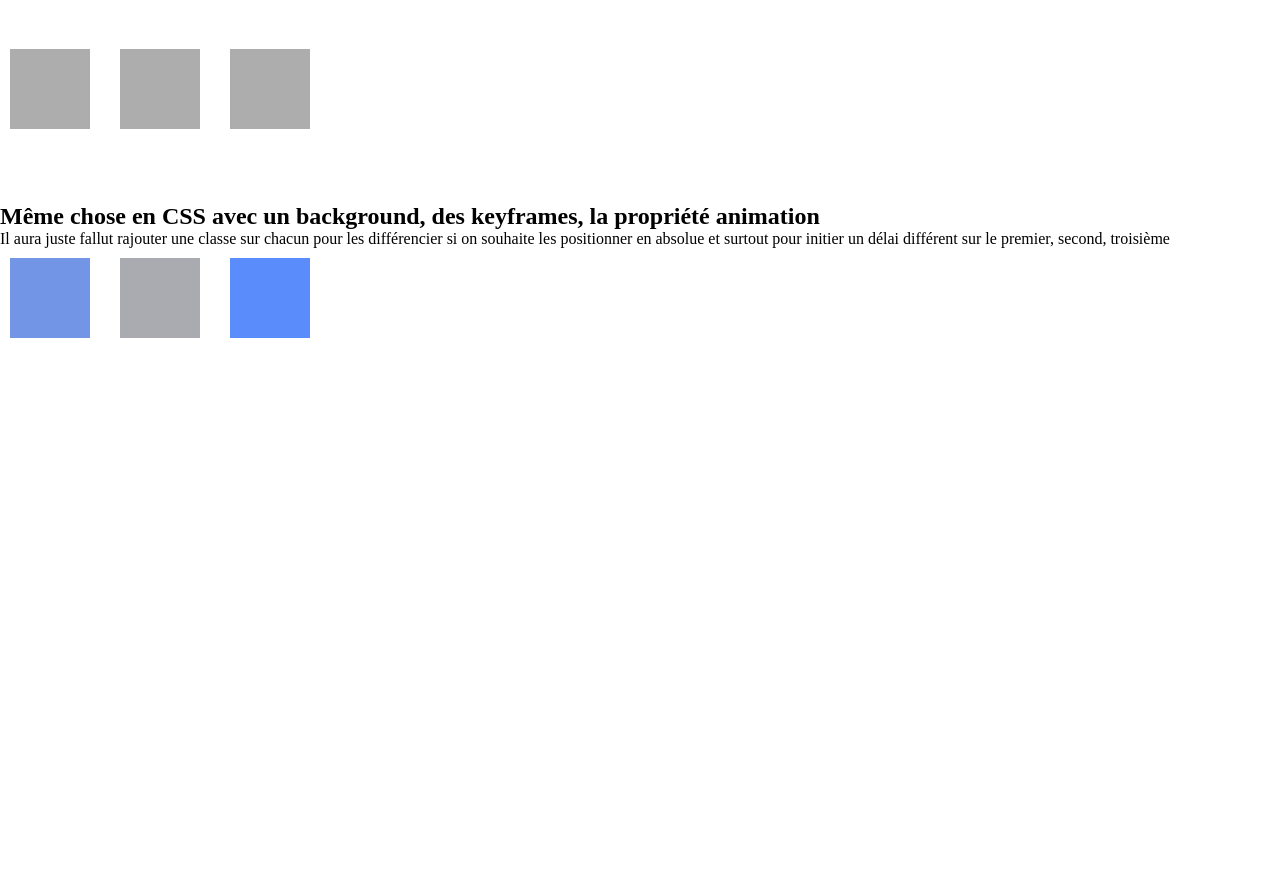
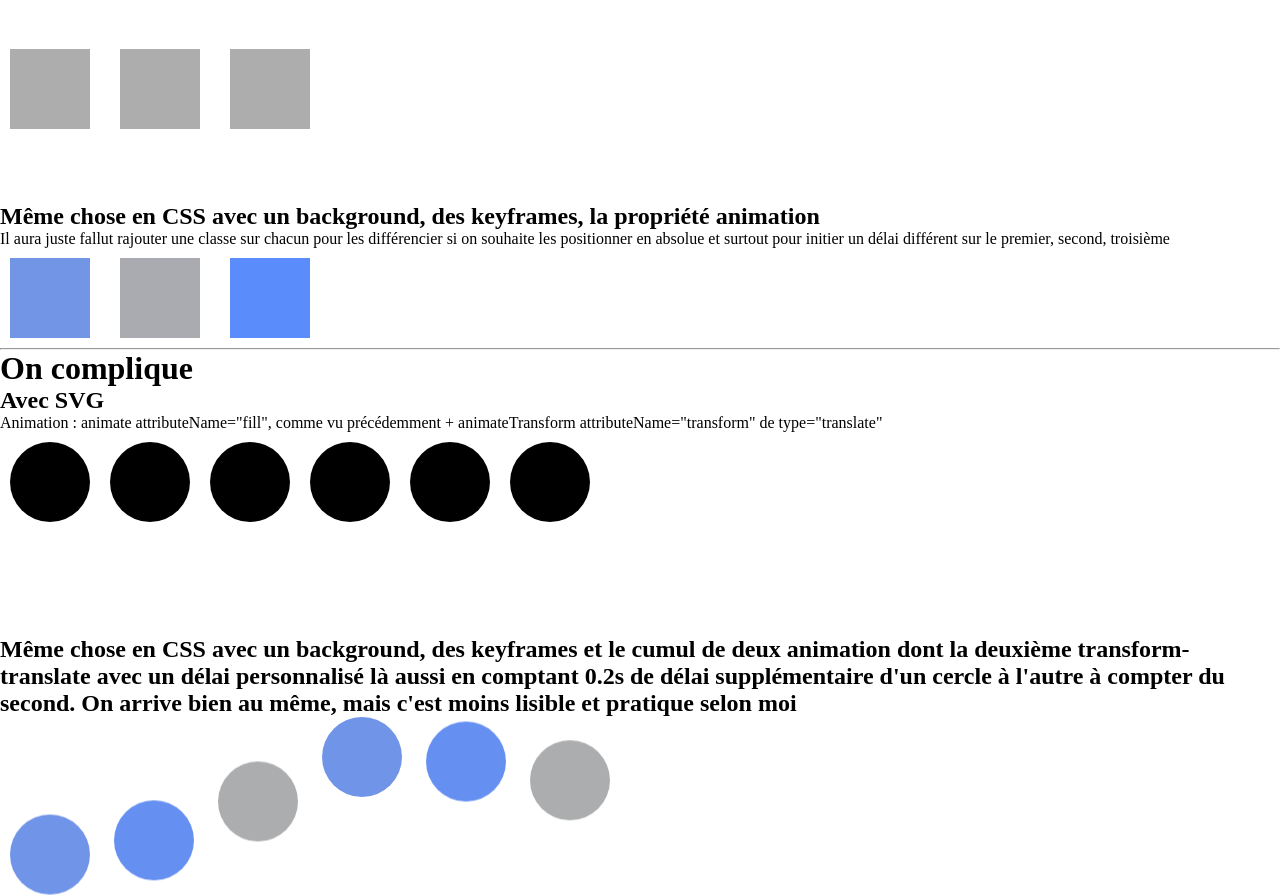
Before and after one commit to julie-j-code/cours-integration, a PHP site: page /svg_css/index.html in a window 1280 px wide. Shown: the part 963-1858 px from the top of the page. Before the commit the page ends 1301 px from the top, so only its background shows below. Run offline with PHP 8.4, Linux system fonts and the light colour scheme.

Commit message:
Plus compliqué avec 2 animations animate attributeName fill + animateTransform côté SVG = animate propriété background-color + transform-translate côté CSS

```diff
--- a/svg_css/index.html
+++ b/svg_css/index.html
@@ -94,7 +94,67 @@
     </div>
 
 
+    <hr>
+    <!-- on complique -->
 
+    <h1>On complique</h1>
+    <h2>Avec SVG</h2>
+    <p>Animation : animate attributeName="fill", comme vu précédemment + animateTransform attributeName="transform" de type="translate"</p>
+    <svg width="600" height="200">
+        <circle cx="50" cy="50" r="40">
+            <animate attributeName="fill" values="#adadad; #578aff; #adadad" dur="1s"
+                repeatCount="indefinite">
+            </animate>
+<animateTransform attributeName="transform" type="translate" values="0 0; 0 100; 0 0" dur="1.5s" repeatCount="indefinite"></animateTransform>
+        </circle>
+        <circle cx="150" cy="50" r="40">
+            <animate attributeName="fill" values="#adadad; #578aff; #adadad" dur="1s"
+                repeatCount="indefinite" begin="0.33s">
+            </animate>
+            <animateTransform attributeName="transform" type="translate" values="0 0; 0 100; 0 0" dur="1.5s" repeatCount="indefinite" begin="0.2s"></animateTransform>
+        </circle>
+        <circle cx="250" cy="50" r="40">
+            <animate attributeName="fill" values="#adadad; #578aff; #adadad" dur="1s"
+                repeatCount="indefinite" begin="0.66s">
+            </animate>
+            <animateTransform attributeName="transform" type="translate" values="0 0; 0 100; 0 0" dur="1.5s" repeatCount="indefinite" begin="0.4"></animateTransform>
+        </circle>
+        <circle cx="350" cy="50" r="40">
+            <animate attributeName="fill" values="#adadad; #578aff; #adadad" dur="1s"
+                repeatCount="indefinite" begin="1s">
+            </animate>
+            <animateTransform attributeName="transform" type="translate" values="0 0; 0 100; 0 0" dur="1.5s" repeatCount="indefinite" begin="0.6s"/>
+        </circle>
+        <circle cx="450" cy="50" r="40">
+            <animate attributeName="fill" values="#adadad; #578aff; #adadad" dur="1s"
+                repeatCount="indefinite" begin="1.33s">
+            </animate>
+            <animateTransform attributeName="transform" type="translate" values="0 0; 0 100; 0 0" dur="1.5s" repeatCount="indefinite" begin="0.8s" />
+        </circle>
+        <circle cx="550" cy="50" r="40">
+            <animate attributeName="fill" values="#adadad; #578aff; #adadad" dur="1s"
+                repeatCount="indefinite" begin="1.66s">
+            </animate>
+            <animateTransform attributeName="transform" type="translate" values="0 0; 0 100; 0 0" dur="1.5s" repeatCount="indefinite" begin="1s" />
+        </circle>
+    </svg>
+
+    <h2>Même chose en CSS avec un background, des keyframes et le cumul de deux animation dont la deuxième transform-translate avec un délai personnalisé là aussi en comptant 0.2s de délai supplémentaire d'un cercle à l'autre à compter du second. On arrive bien au même, mais c'est moins lisible et pratique selon moi </h2>
+
+    <div class="circle_container">
+        <div class="circle-block-animated">
+        </div>
+        <div class="circle-block-animated circle2">
+        </div>
+        <div class="circle-block-animated circle3">
+        </div>
+        <div class="circle-block-animated circle4">
+        </div>
+        <div class="circle-block-animated circle5">
+        </div>
+        <div class="circle-block-animated circle6">
+        </div>
+    </div>
 
 
     <script>
--- a/svg_css/style.css
+++ b/svg_css/style.css
@@ -15,7 +15,7 @@ svg circle animate{
 }
 
 .circle_container {
-  width: 100px;
+  width: 800px;
   height: 100px;
   position: relative;
 }
@@ -23,6 +23,7 @@ svg circle animate{
 .circle {
   width: 80px;
   height: 80px;
+
   border-radius: 50%;
   background-color: var(--primary-color);
   border: 4px solid green;
@@ -111,3 +112,54 @@ svg circle animate{
     background-color: var(--secondary-color);
   }
 }
+
+/* on va arrêter avec le  positionnement absolue  */
+
+.circle-block-animated{
+  display: inline-block;
+  width: 80px;
+  height: 80px;
+  margin: 0 10px;
+
+  border-radius: 50%;
+  /* background-color:#adadad; */
+  animation-name: animated_circle, transform_translate;
+  animation-duration: 1s, 1.5s;
+  animation-iteration-count: infinite;
+  transform: translateY(100px) 2s 0.2s;
+
+
+  /* left: 10px;
+  top: 10px; */
+
+}
+
+@keyframes transform_translate {
+  /* mieux vaut recourir à des variables dans l'hypothèse de changements initiés via JS */
+
+  0% {
+    transform: translateY(0);
+  }
+  50.0% {
+    transform: translateY(100px);
+  }
+  100.0% {
+    transform: translate(0);
+  }
+}
+
+.circle2{
+  animation-delay: 0.33s, 0.2s;
+}
+.circle3{
+  animation-delay: 0.66s, 0.4s;
+}
+.circle4{
+  animation-delay: 1s, 0.6s;
+}
+.circle5{
+  animation-delay: 1.33s, 0.8s;
+}
+.circle6{
+  animation-delay: 1.66s, 1s;
+}
```
